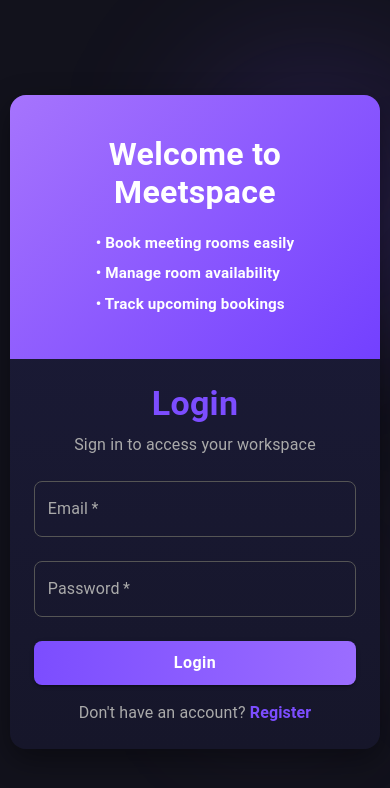
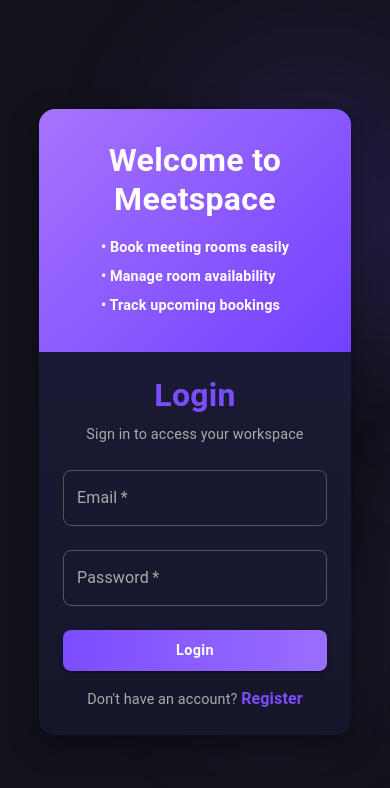
Before and after one commit to AkshayKumarS3790/meeting-room-booking-system, a Next.js app in the folder frontend/my-app/: page /login in a window 390 px wide. Shown: the top 788 px of the page. Built offline with nearby package versions, Linux system fonts and the light colour scheme.

Commit message:
Updated Confirm button loaders & adjusted responsiveness

```diff
--- a/frontend/my-app/src/app/(auth)/login/page.tsx
+++ b/frontend/my-app/src/app/(auth)/login/page.tsx
@@ -98,13 +98,11 @@ export default function LoginPage() {
 
       if (res.ok) {
         localStorage.setItem("token", data.access_token);
-
         localStorage.setItem("refresh_token", data.refresh_token);
 
         const decoded = jwtDecode<TokenPayload>(data.access_token);
 
         localStorage.setItem("user_id", String(decoded.user_id));
-
         localStorage.setItem("user_name", String(decoded.user_name));
 
         setSnackbarMsg("Login successful");
@@ -144,8 +142,10 @@ export default function LoginPage() {
       <Card
         sx={{
           width: {
-            xs: "95%",
-            md: 850,
+            xs: "80%",
+            sm: 450,
+            md: 750,
+            lg: 850,
           },
 
           minHeight: {
@@ -179,7 +179,7 @@ export default function LoginPage() {
             },
             background: "linear-gradient(135deg, #a674fd, #7340ff)",
             color: "#fff",
-            p: 5,
+            p: 4,
             display: "flex",
             flexDirection: "column",
             justifyContent: "center",
@@ -206,8 +206,8 @@ export default function LoginPage() {
               mt: 2,
               lineHeight: 2,
               fontSize: {
-                xs: "0.95rem",
-                md: "1.05rem",
+                xs: "0.9rem",
+                md: "1.0rem",
               },
               textAlign: "left",
             }}
@@ -245,6 +245,10 @@ export default function LoginPage() {
             sx={{
               color: "#7c4dff",
               mb: 1,
+              fontSize: {
+                xs: "2rem",
+                md: "3rem",
+              },
             }}
           >
             Login
@@ -255,6 +259,10 @@ export default function LoginPage() {
             sx={{
               color: "#aaa",
               mb: 1,
+              fontSize: {
+                xs: "0.9rem",
+                md: "1.0rem",
+              },
             }}
           >
             Sign in to access your workspace
@@ -332,7 +340,10 @@ export default function LoginPage() {
               mt: 2,
               py: 1,
 
-              fontSize: "1rem",
+              fontSize: {
+                xs: "0.9rem",
+                md: "1.0rem",
+              },
               fontWeight: 600,
 
               textTransform: "none",
@@ -356,7 +367,17 @@ export default function LoginPage() {
             )}
           </Button>
 
-          <Typography textAlign="center" sx={{ mt: 2, color: "#aaa" }}>
+          <Typography
+            textAlign="center"
+            sx={{
+              mt: 2,
+              color: "#aaa",
+              fontSize: {
+                xs: "0.9rem",
+                md: "1.0rem",
+              },
+            }}
+          >
             Don&apos;t have an account?{" "}
             <Typography
               component="span"
--- a/frontend/my-app/src/components/BookingList.tsx
+++ b/frontend/my-app/src/components/BookingList.tsx
@@ -271,6 +271,8 @@ export default function BookingList() {
         open={openDialog}
         title="Delete Booking"
         message="Are you sure you want to delete this booking?"
+        confirmText="Delete"
+        loadingText="Delete..."
         onClose={() => setOpenDialog(false)}
         isLoading={isDeletingBooking}
         onConfirm={async () => {
--- a/frontend/my-app/src/components/EditRoomForm.tsx
+++ b/frontend/my-app/src/components/EditRoomForm.tsx
@@ -168,6 +168,8 @@ export default function EditRoomForm({
         open={confirmDelete}
         title="Delete Room"
         message="Are you sure you want to delete this room?"
+        confirmText="Delete"
+        loadingText="Deleting..."
         onClose={() => setConfirmDelete(false)}
         onConfirm={handleDelete}
         confirmDisabled={!acknowledged}
--- a/frontend/my-app/src/components/common/AppDialogActions.tsx
+++ b/frontend/my-app/src/components/common/AppDialogActions.tsx
@@ -10,7 +10,7 @@ export default function AppDialogActions({
   return (
     <DialogActions
       sx={{
-        px: 2.5,
+        px: 0,
         pb: 0.5,
       }}
     >
```
Also changed, not shown: frontend/my-app/src/app/(auth)/register/page.tsx (+22 -9 lines), frontend/my-app/src/components/common/ConfirmDialog.tsx (+13 -5 lines), frontend/my-app/src/components/layout/Topbar.tsx (+32 -4 lines).
